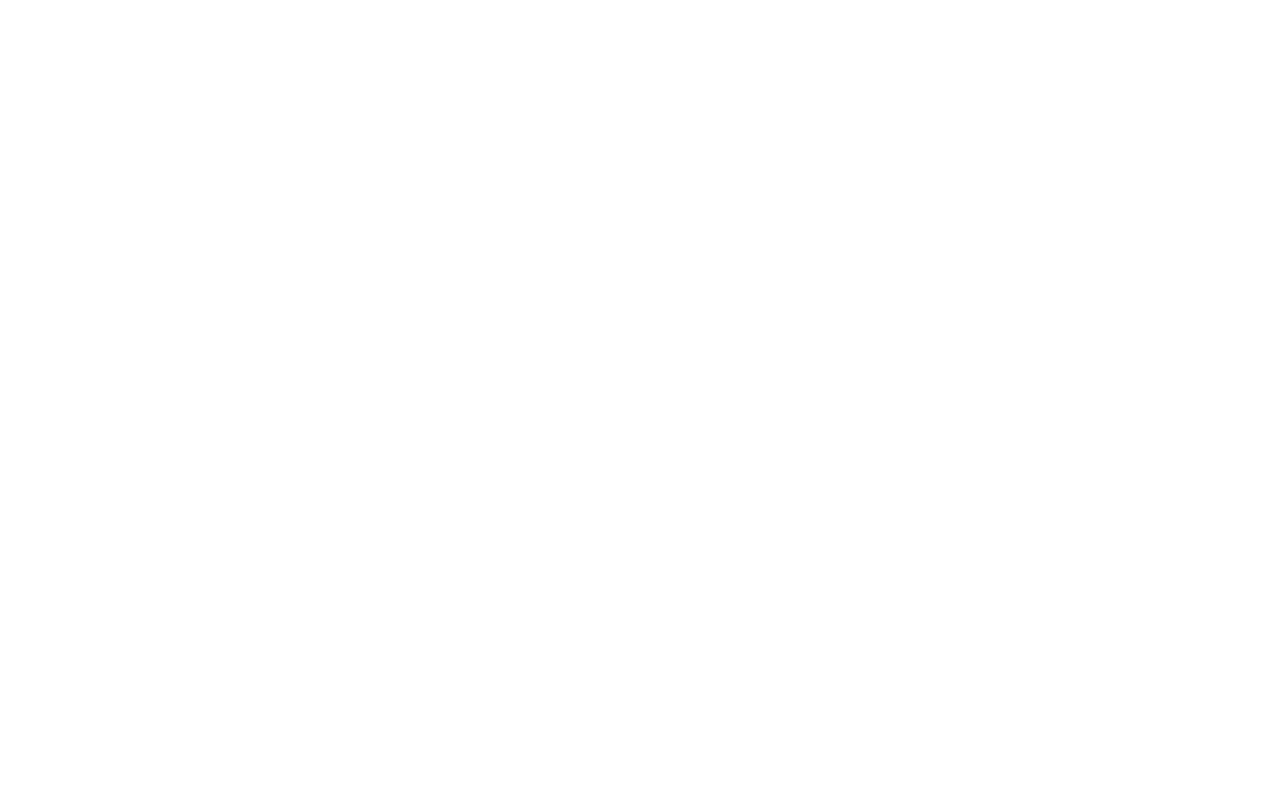
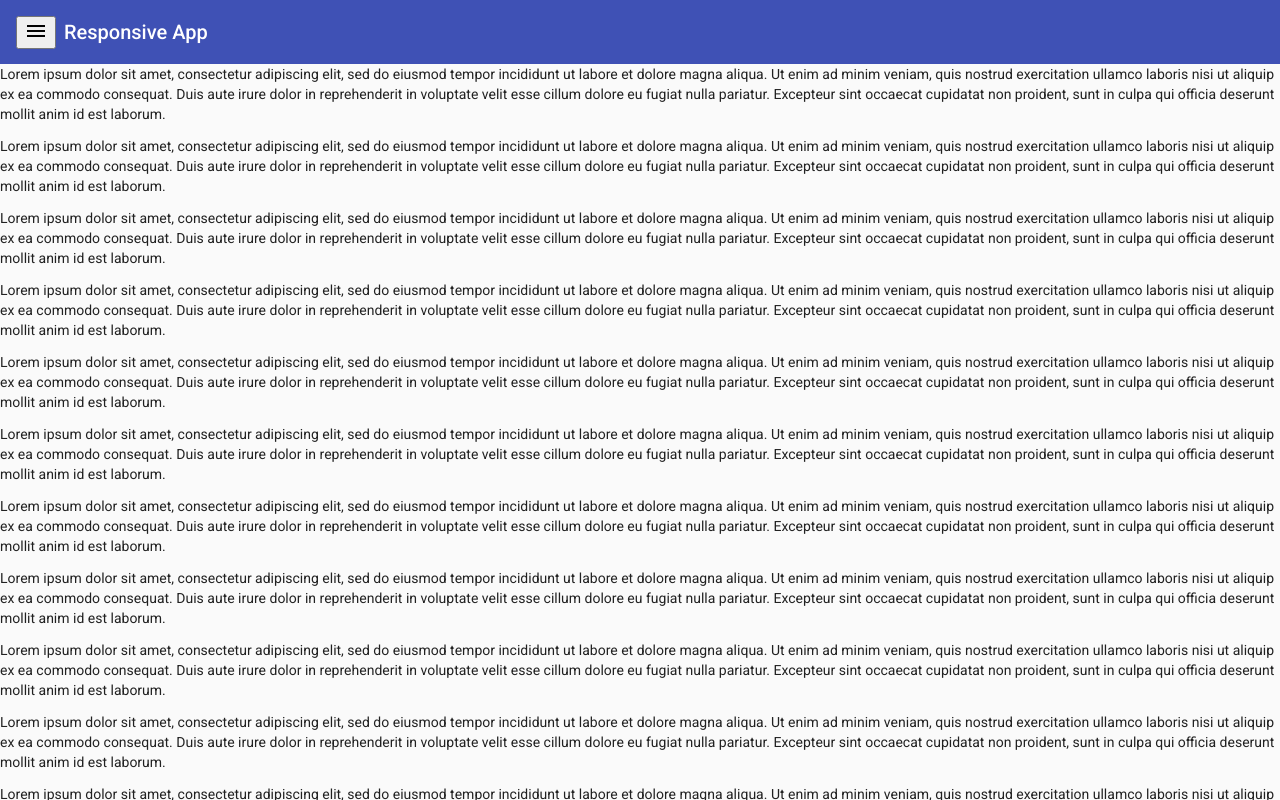
Before and after one commit to aayush-aryan/FundooNotes, an Angular app: page /Dashboard in a window 1280 px wide. Before the commit this address led to /. Built offline with nearby package versions, Linux system fonts and the light colour scheme.

Commit message:
added. dashboard component created

```diff
--- a/src/app/app-routing.module.ts
+++ b/src/app/app-routing.module.ts
@@ -4,12 +4,14 @@
 import { LoginComponent } from './components/login/login.component';
 import { ForgotComponent } from './forgot/forgot.component';
 import { ResetComponent } from './reset/reset.component';
+import { DashboardComponent } from './components/dashboard/dashboard.component';
 
 const routes: Routes = [
   {path:'register', component:RegisterComponent},
   {path:'signin',component:LoginComponent},
   {path:'forgot',component:ForgotComponent},
-  {path:'reset',component:ResetComponent}
+  {path:'reset',component:ResetComponent},
+  {path:'Dashboard',component:DashboardComponent}
 ];
 
 @NgModule({
--- /dev/null
+++ b/src/app/components/dashboard/dashboard.component.html
@@ -0,0 +1,20 @@
+<div class="example-container" [class.example-is-mobile]="mobileQuery.matches">
+    <mat-toolbar color="primary" class="example-toolbar">
+      <button mat-icon-button (click)="snav.toggle()"><mat-icon>menu</mat-icon></button>
+      <h1 class="example-app-name">Responsive App</h1>
+    </mat-toolbar>
+
+    <mat-sidenav-container class="example-sidenav-container"
+                           [style.marginTop.px]="mobileQuery.matches ? 56 : 0">
+      <mat-sidenav #snav [mode]="mobileQuery.matches ? 'over' : 'side'"
+                   [fixedInViewport]="mobileQuery.matches" fixedTopGap="56">
+        <mat-nav-list>
+          <a mat-list-item routerLink="." *ngFor="let nav of fillerNav">{{nav}}</a>
+        </mat-nav-list>
+      </mat-sidenav>
+
+      <mat-sidenav-content>
+        <p *ngFor="let content of fillerContent">{{content}}</p>
+      </mat-sidenav-content>
+    </mat-sidenav-container>
+  </div>
--- /dev/null
+++ b/src/app/components/dashboard/dashboard.component.scss
@@ -0,0 +1,31 @@
+.example-container {
+    display: flex;
+    flex-direction: column;
+    position: absolute;
+    top: 0;
+    bottom: 0;
+    left: 0;
+    right: 0;
+  }
+
+  .example-is-mobile .example-toolbar {
+    position: fixed;
+    /* Make sure the toolbar will stay on top of the content as it scrolls past. */
+    z-index: 2;
+  }
+
+  h1.example-app-name {
+    margin-left: 8px;
+  }
+
+  .example-sidenav-container {
+    /* When the sidenav is not fixed, stretch the sidenav container to fill the available space. This
+       causes `<mat-sidenav-content>` to act as our scrolling element for desktop layouts. */
+    flex: 1;
+  }
+
+  .example-is-mobile .example-sidenav-container {
+    /* When the sidenav is fixed, don't constrain the height of the sidenav container. This allows the
+       `<body>` to be our scrolling element for mobile layouts. */
+    flex: 1 0 auto;
+  }
--- /dev/null
+++ b/src/app/components/dashboard/dashboard.component.ts
@@ -0,0 +1,35 @@
+// import { Component, OnInit } from '@angular/core';
+import {MediaMatcher} from '@angular/cdk/layout';
+import {ChangeDetectorRef,Component, OnDestroy} from '@angular/core';
+@Component({
+  selector: 'app-dashboard',
+  templateUrl: './dashboard.component.html',
+  styleUrls: ['./dashboard.component.scss']
+})
+export class DashboardComponent implements OnDestroy {
+  mobileQuery: MediaQueryList;
+  fillerNav = Array.from({length: 50}, (_, i) => `Nav Item ${i + 1}`);
+
+  fillerContent = Array.from(
+    {length: 50},
+    () =>
+      `Lorem ipsum dolor sit amet, consectetur adipiscing elit, sed do eiusmod tempor incididunt ut
+       labore et dolore magna aliqua. Ut enim ad minim veniam, quis nostrud exercitation ullamco
+       laboris nisi ut aliquip ex ea commodo consequat. Duis aute irure dolor in reprehenderit in
+       voluptate velit esse cillum dolore eu fugiat nulla pariatur. Excepteur sint occaecat
+       cupidatat non proident, sunt in culpa qui officia deserunt mollit anim id est laborum.`,
+  );
+
+  private _mobileQueryListener: () => void;
+
+  constructor(changeDetectorRef: ChangeDetectorRef, media: MediaMatcher) {
+    this.mobileQuery = media.matchMedia('(max-width: 600px)');
+    this._mobileQueryListener = () => changeDetectorRef.detectChanges();
+    this.mobileQuery.addListener(this._mobileQueryListener);
+  }
+
+  ngOnDestroy(): void {
+    this.mobileQuery.removeListener(this._mobileQueryListener);
+  }
+
+}
```
Also changed, not shown: src/app/app.module.ts (+14 -2 lines), 1 other file (tests, documents, lock files or other folders).
